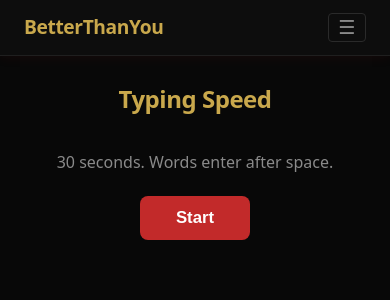
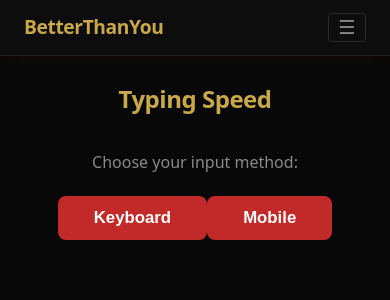
Before and after one commit to JLeDick/BetterThanYou, a React (Vite) app in the folder client/: page /games/typing-speed in a window 390 px wide. Shown: the top 300 px of the page. Built offline with nearby package versions, Linux system fonts and the light colour scheme; no server answers.

Commit message:
feat: Mobile Typing Speed Mode

```diff
--- a/client/src/pages/Games/TypingSpeed/Game/TypingSpeed.jsx
+++ b/client/src/pages/Games/TypingSpeed/Game/TypingSpeed.jsx
@@ -15,10 +15,12 @@ export default function TypingSpeed() {
   const [error, setError] = useState(null);
   const inputRef = useRef(null);
   const wordsRef = useRef(null);
+  const [mode, setMode] = useState(null);
 
   const [game, setGame] = useState({
     started: false,
     over: false,
+    timerStarted: false,
     words: [],
     currentIndex: 0,
     results: [],
@@ -30,10 +32,19 @@ export default function TypingSpeed() {
   const startGame = () => {
     setError(null);
     setInput("");
+
+    // Capitalize words for mobile users
+    const words = getRandomWords();
+    const displayWords =
+      mode === "mobile"
+        ? words.map((w) => w[0].toUpperCase() + w.slice(1))
+        : words;
+
     setGame({
       started: true,
       over: false,
-      words: getRandomWords(),
+      timerStarted: false,
+      words: displayWords,
       currentIndex: 0,
       results: [],
       timeLeft: 30,
@@ -42,7 +53,7 @@ export default function TypingSpeed() {
 
   // Countdown timer - ends the game when it hits 0
   useEffect(() => {
-    if (!game.started || game.over) return;
+    if (!game.timerStarted || game.over) return;
 
     const interval = setInterval(() => {
       setGame((prev) => {
@@ -54,7 +65,7 @@ export default function TypingSpeed() {
     }, 1000);
 
     return () => clearInterval(interval);
-  }, [game.started, game.over]);
+  }, [game.timerStarted, game.over]);
 
   // Submit score when game ends
   useEffect(() => {
@@ -75,6 +86,11 @@ export default function TypingSpeed() {
   }, [game.currentIndex]);
 
   const handleInput = (e) => {
+    // Start timer only after first input
+    if (!game.timerStarted) {
+      setGame((prev) => ({ ...prev, timerStarted: true }));
+    }
+
     const value = e.target.value;
 
     // space pressed - submit current word
@@ -102,7 +118,17 @@ export default function TypingSpeed() {
         <h1>Typing Speed</h1>
       </header>
 
-      {!game.started && !game.over && (
+      {/* Mode Selection - shows when mode isn't yet picked */}
+      {!mode && (
+        <div className="game-start">
+          <p>Choose your input method:</p>
+          <button onClick={() => setMode("keyboard")}>Keyboard</button>
+          <button onClick={() => setMode("mobile")}>Mobile</button>
+        </div>
+      )}
+
+      {/* Start screen - shows after mode picked, before game start */}
+      {mode && !game.started && !game.over && (
         <div className="game-start">
           <p>30 seconds. Words enter after space.</p>
           <button onClick={startGame}>Start</button>
```
